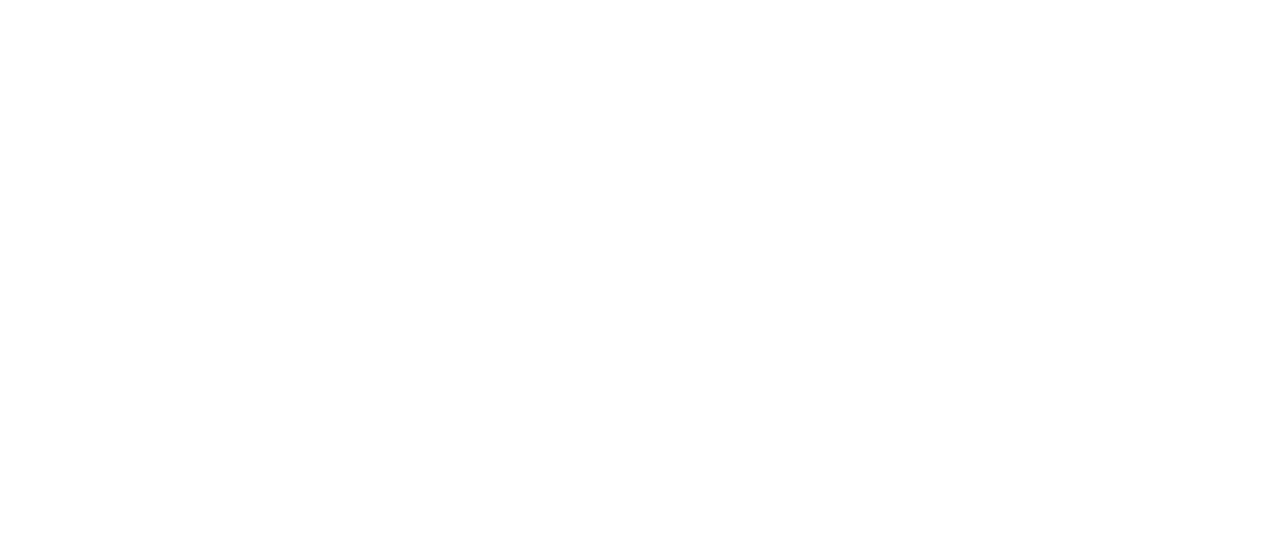
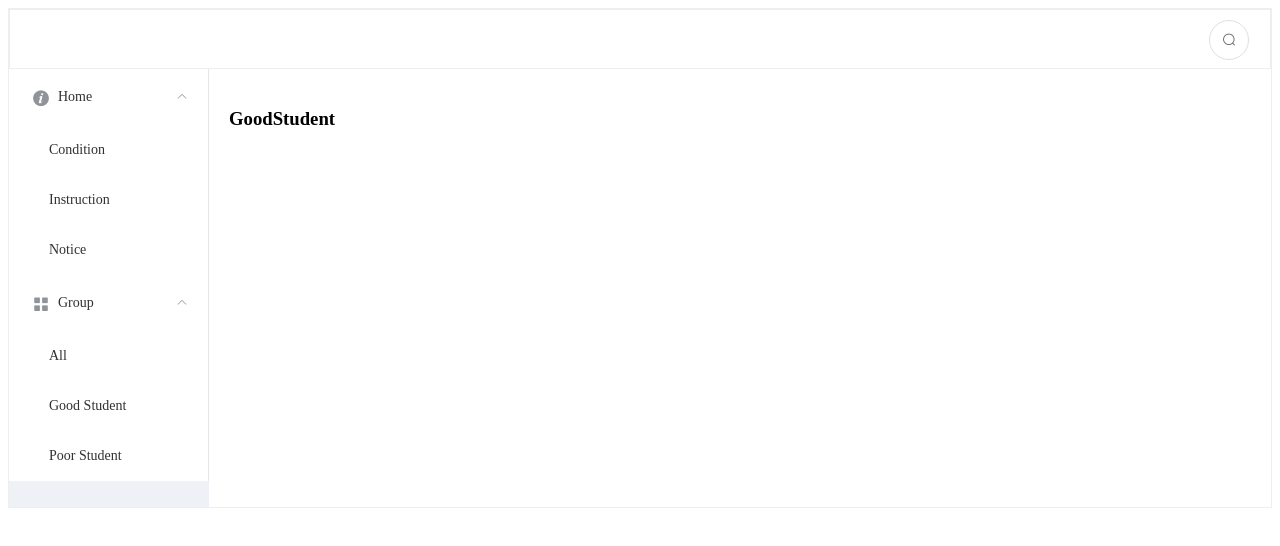
Before and after one commit to byrantwithyou/circuit-tutor, a Vue app: page /#/good in a window 1280 px wide. Shown: the top 546 px of the page. Built offline with nearby package versions, Linux system fonts and the light colour scheme.

Commit message:
router is ready

```diff
--- a/src/App.vue
+++ b/src/App.vue
@@ -1,15 +1,84 @@
 <template>
   <div id="app">
-    <router-view></router-view>
+    <el-container style="height: 500px; border: 1px solid #eee">
+        <el-header style="border: 1px solid #eee">
+          <el-row v-show="!showSearchInput">
+            <el-col :span="1" :offset="23">
+              <el-button @click="toggleSearchInput" style="margin: 10px;" icon="el-icon-search" circle></el-button>
+            </el-col>
+          </el-row>
+          <el-row v-show="showSearchInput">
+            <el-col :span="22">
+              <el-input @blur="toggleSearchInput" style="margin: 10px;" placeholder="Please Enter Student Name" v-model="searchInput"></el-input>
+            </el-col>
+            <el-col :span="1" :offset="1">
+              <el-button @click="toggleSearchInput" style="margin: 10px;" icon="el-icon-search" circle></el-button>
+            </el-col>
+          </el-row>
+        </el-header>
+        <el-container>
+          <el-aside style="background-color: rgb(238, 241, 246)" width="200px">
+            <el-menu :default-openeds="['1', '2']">
+              <el-submenu index="1">
+                <template slot="title"><i class="el-icon-info"></i>Home</template>
+                <el-menu-item @click="showCondition" index="1-1">Condition</el-menu-item>
+                <el-menu-item @click="showInstruction" index="1-2">Instruction</el-menu-item>
+                <el-menu-item @click="showNotice" index="1-3">Notice</el-menu-item>
+              </el-submenu>
+              <el-submenu index="2">
+                <template slot="title"><i class="el-icon-menu"></i>Group</template>
+                <el-menu-item @click="showAllStudent" index="2-1">All</el-menu-item>
+                <el-menu-item @click="showGoodStudent" index="2-2">Good Student</el-menu-item>
+                <el-menu-item @click="showPoorStudent" index="2-3">Poor Student</el-menu-item>
+              </el-submenu>
+            </el-menu>
+          </el-aside>
+          <el-main>
+            <router-view></router-view>
+          </el-main>
+        </el-container>
+    </el-container>
   </div>
 </template>
 
+
 <script>
-
 export default {
-  name: 'app'
+  name: "app",
+  data() {
+    return {
+      showSearchInput: false,
+      searchInput: "",
+    }
+  },
+  computed: { },
+  components: { },
+  methods: {
+    toggleSearchInput: function () {
+      this.showSearchInput = !this.showSearchInput;
+      this.searchInput = "";
+    },
+    showCondition: function() {
+      this.$router.push("/");
+    },
+    showInstruction: function () {
+      this.$router.push("/instruct");
+    },
+    showNotice: function () {
+      this.$router.push("/notice");
+    },
+    showAllStudent: function() {
+      this.$router.push("/all");
+    },
+    showGoodStudent: function() {
+      this.$router.push("/good");
+    },
+    showPoorStudent: function() {
+      this.$router.push("/poor");
+    }
+  }
 }
 </script>
 
-<style>
+<style scoped>
 </style>
--- /dev/null
+++ b/src/components/AllStudent.vue
@@ -0,0 +1,23 @@
+<template>
+  <div>
+    <h1>AllStudent</h1>
+  </div>
+</template>
+
+
+<script>
+export default {
+  name: "allstudent",
+  data() {
+    return {
+    }
+  },
+  computed: { },
+  components: { },
+  methods: {
+  }
+}
+</script>
+
+<style scoped>
+</style>
--- /dev/null
+++ b/src/components/GoodStudent.vue
@@ -0,0 +1,23 @@
+<template>
+  <div>
+    <h1>GoodStudent</h1>
+  </div>
+</template>
+
+
+<script>
+export default {
+  name: "goodstudent",
+  data() {
+    return {
+    }
+  },
+  computed: { },
+  components: { },
+  methods: {
+  }
+}
+</script>
+
+<style scoped>
+</style>
--- /dev/null
+++ b/src/components/PoorStudent.vue
@@ -0,0 +1,23 @@
+<template>
+  <div>
+    <h1>PoorStudent</h1>
+  </div>
+</template>
+
+
+<script>
+export default {
+  name: "poorstudent",
+  data() {
+    return {
+    }
+  },
+  computed: { },
+  components: { },
+  methods: {
+  }
+}
+</script>
+
+<style scoped>
+</style>
--- /dev/null
+++ b/src/components/condition.vue
@@ -0,0 +1,23 @@
+<template>
+  <div>
+    <h1>Condition</h1>
+  </div>
+</template>
+
+
+<script>
+export default {
+  name: "condition",
+  data() {
+    return {
+    }
+  },
+  computed: { },
+  components: { },
+  methods: {
+  }
+}
+</script>
+
+<style scoped>
+</style>
--- /dev/null
+++ b/src/components/instruction.vue
@@ -0,0 +1,23 @@
+<template>
+  <div>
+    <h1>Instruction</h1>
+  </div>
+</template>
+
+
+<script>
+export default {
+  name: "instruction",
+  data() {
+    return {
+    }
+  },
+  computed: { },
+  components: { },
+  methods: {
+  }
+}
+</script>
+
+<style scoped>
+</style>
--- /dev/null
+++ b/src/components/notice.vue
@@ -0,0 +1,23 @@
+<template>
+  <div>
+    <h1>Notice</h1>
+  </div>
+</template>
+
+
+<script>
+export default {
+  name: "notice",
+  data() {
+    return {
+    }
+  },
+  computed: { },
+  components: { },
+  methods: {
+  }
+}
+</script>
+
+<style scoped>
+</style>
--- a/src/components/tutor.vue
+++ /dev/null
@@ -1,64 +0,0 @@
-<template>
-  <div>
-    <el-container style="height: 500px; border: 1px solid #eee">
-        <el-header style="border: 1px solid #eee">
-          <el-row v-show="!showSearchInput">
-            <el-col :span="1" :offset="23">
-              <el-button @click="toggleSearchInput" style="margin: 10px;" icon="el-icon-search" circle></el-button>
-            </el-col>
-          </el-row>
-          <el-row v-show="showSearchInput">
-            <el-col :span="22">
-              <el-input @blur="toggleSearchInput" style="margin: 10px;" placeholder="Please Enter Student Name" v-model="searchInput"></el-input>
-            </el-col>
-            <el-col :span="1" :offset="1">
-              <el-button @click="toggleSearchInput" style="margin: 10px;" icon="el-icon-search" circle></el-button>
-            </el-col>
-          </el-row>
-        </el-header>
-        <el-container>
-          <el-aside style="background-color: rgb(238, 241, 246)" width="200px">
-            <el-menu :default-openeds="['1', '2']">
-              <el-submenu index="1">
-                <template slot="title"><i class="el-icon-info"></i>Home</template>
-                <el-menu-item index="1-1">Condition</el-menu-item>
-                <el-menu-item index="1-2">Instruction</el-menu-item>
-                <el-menu-item index="1-3">Notice</el-menu-item>
-              </el-submenu>
-              <el-submenu index="2">
-                <template slot="title"><i class="el-icon-menu"></i>Group</template>
-                <el-menu-item index="2-1">All</el-menu-item>
-                <el-menu-item index="2-2">Good Student</el-menu-item>
-                <el-menu-item index="2-3">Poor Student</el-menu-item>
-              </el-submenu>
-            </el-menu>
-          </el-aside>
-          <el-main>Main</el-main>
-        </el-container>
-    </el-container>
-  </div>
-</template>
-
-
-<script>
-export default {
-  name: "tutor",
-  data() {
-    return {
-      showSearchInput: false,
-      searchInput: "",
-    }
-  },
-  computed: { },
-  components: { },
-  methods: {
-    toggleSearchInput: function () {
-      this.showSearchInput = !this.showSearchInput;
-      this.searchInput = "";
-    }
-  }
-}
-</script>
-
-<style scoped>
-</style>
```
Also changed, not shown: src/router/index.js (+32 -5 lines).
